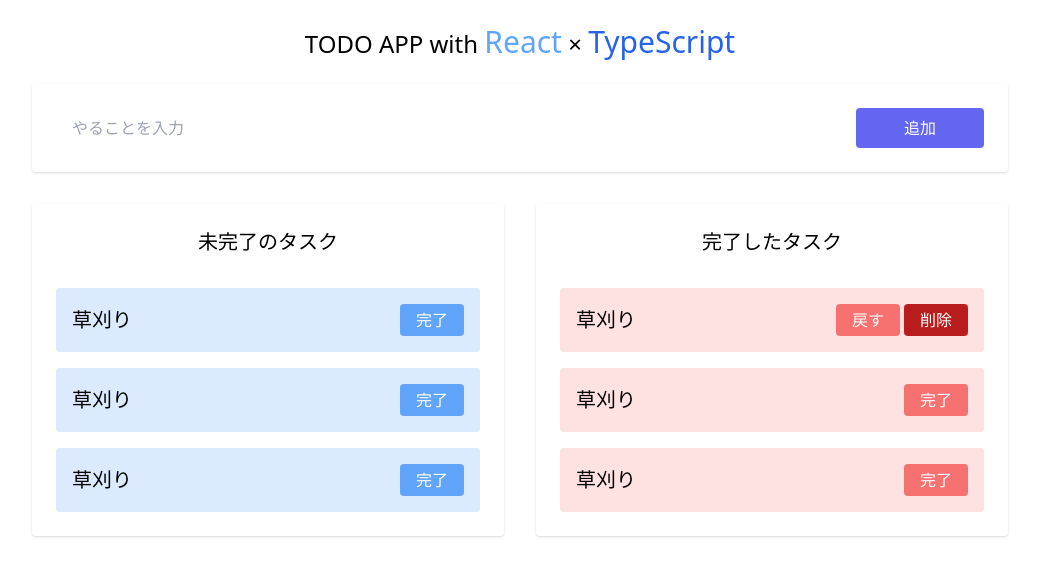
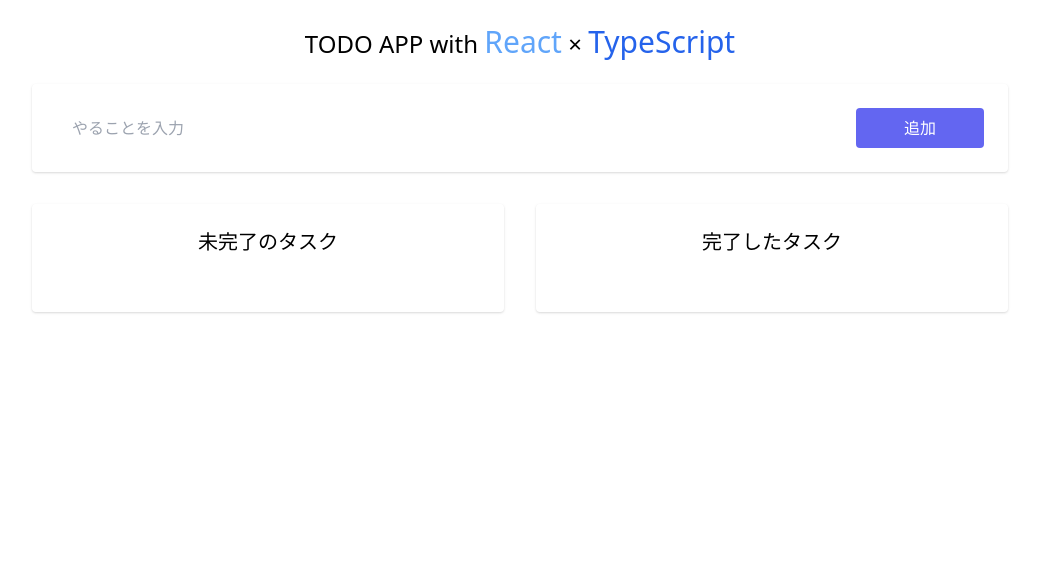
Before and after one commit to ryomiz/todo_react, a React (Create React App) app: page / in a window 1280 px wide. Shown: the top 576 px of the page, without its empty margins (120-1159 px from the left). Built offline with nearby package versions, Linux system fonts and the light colour scheme.

Commit message:
[追加]Recoilの追加 && リファクタリング

```diff
--- a/package.json
+++ b/package.json
@@ -16,6 +16,7 @@
     "react": "^17.0.2",
     "react-dom": "^17.0.2",
     "react-scripts": "4.0.3",
+    "recoil": "^0.4.1",
     "tailwindcss": "npm:@tailwindcss/postcss7-compat",
     "typescript": "^4.4.3",
     "web-vitals": "^1.0.1"
@@ -25,7 +26,8 @@
     "build": "craco build",
     "test": "craco test",
     "eject": "react-scripts eject",
-    "lint": "eslint src/**/*.tsx"
+    "lint": "eslint src/**/*.ts{,x}",
+    "lint:fix": "eslint src/**/*.ts{,x} --fix"
   },
   "eslintConfig": {
     "extends": [
@@ -50,6 +52,7 @@
     "@typescript-eslint/parser": "^4.32.0",
     "eslint-config-airbnb": "^18.2.1",
     "eslint-config-prettier": "^8.3.0",
+    "eslint-import-resolver-typescript": "^2.5.0",
     "eslint-plugin-import": "^2.24.2",
     "eslint-plugin-jsx-a11y": "^6.4.1",
     "eslint-plugin-react": "^7.21.5"
--- a/src/App.tsx
+++ b/src/App.tsx
@@ -1,95 +1,21 @@
+import { VFC } from 'react'
+import { RecoilRoot } from 'recoil'
 import { Headline } from './components/Headline'
+import { TodoForm } from './components/TodoForm'
+import { UncompletedTasksList } from './components/UncompletedTasksList'
+import { CompletedTasksList } from './components/CompletedTasksList'
 
-export const App = () => {
+export const App: VFC = () => {
   return (
-    <div className="container w-full max-w-screen-lg mx-auto p-6 flex flex-col">
-      <Headline />
-      <form className="p-6 mb-8 flex gap-4 rounded shadow">
-        <input
-          type="text"
-          placeholder="やることを入力"
-          className="flex-1 rounded px-4 py-2"
-        />
-        <input
-          type="submit"
-          value="追加"
-          className="rounded bg-indigo-500 text-white px-12 py-2"
-        />
-      </form>
-      <div className="flex gap-8 justify-center">
-        <div className="flex-1 p-6 rounded shadow">
-          <h2 className="mb-8 text-center text-xl">未完了のタスク</h2>
-          <div className="flex flex-col gap-4">
-            <div className="flex items-center justify-between p-4 bg-blue-100 rounded">
-              <span className="text-xl">草刈り</span>
-              <button
-                type="button"
-                className="bg-blue-400 text-white px-4 py-1 rounded"
-              >
-                完了
-              </button>
-            </div>
-            <div className="flex items-center justify-between p-4 bg-blue-100 rounded">
-              <span className="text-xl">草刈り</span>
-              <button
-                type="button"
-                className="bg-blue-400 text-white px-4 py-1 rounded"
-              >
-                完了
-              </button>
-            </div>
-            <div className="flex items-center justify-between p-4 bg-blue-100 rounded">
-              <span className="text-xl">草刈り</span>
-              <button
-                type="button"
-                className="bg-blue-400 text-white px-4 py-1 rounded"
-              >
-                完了
-              </button>
-            </div>
-          </div>
-        </div>
-        <div className="flex-1 p-6 rounded shadow">
-          <h2 className="mb-8 text-center text-xl">完了したタスク</h2>
-          <div className="flex flex-col gap-4">
-            <div className="flex items-center justify-between p-4 bg-red-100 rounded">
-              <span className="text-xl">草刈り</span>
-              <div className="flex gap-1">
-                <button
-                  type="button"
-                  className="bg-red-400 text-white px-4 py-1 rounded"
-                >
-                  戻す
-                </button>
-                <button
-                  type="button"
-                  className="bg-red-700 text-white px-4 py-1 rounded"
-                >
-                  削除
-                </button>
-              </div>
-            </div>
-            <div className="flex items-center justify-between p-4 bg-red-100 rounded">
-              <span className="text-xl">草刈り</span>
-              <button
-                type="button"
-                className="bg-red-400 text-white px-4 py-1 rounded"
-              >
-                完了
-              </button>
-            </div>
-            <div className="flex items-center justify-between p-4 bg-red-100 rounded">
-              <span className="text-xl">草刈り</span>
-              <button
-                type="button"
-                className="bg-red-400 text-white px-4 py-1 rounded"
-              >
-                完了
-              </button>
-            </div>
-          </div>
+    <RecoilRoot>
+      <div className="container w-full max-w-screen-lg mx-auto p-6 flex flex-col">
+        <Headline />
+        <TodoForm />
+        <div className="flex gap-8 justify-center items-start">
+          <UncompletedTasksList />
+          <CompletedTasksList />
         </div>
       </div>
-    </div>
+    </RecoilRoot>
   )
 }
--- /dev/null
+++ b/src/components/CompletedTasksList.tsx
@@ -0,0 +1,18 @@
+import { VFC } from 'react'
+import { useRecoilValue } from 'recoil'
+
+import { CompletedTodo } from 'src/components/CompletedTodo'
+import { completedTasks } from 'src/stores/stores'
+
+export const CompletedTasksList: VFC = () => {
+  const todo = useRecoilValue(completedTasks)
+
+  return (
+    <div className="flex-1 p-6 rounded shadow">
+      <h2 className="mb-8 text-center text-xl">完了したタスク</h2>
+      <div className="flex flex-col gap-4">
+        {todo.map((td: string) => td && <CompletedTodo todo={td} />)}
+      </div>
+    </div>
+  )
+}
--- /dev/null
+++ b/src/components/CompletedTodo.tsx
@@ -0,0 +1,28 @@
+import { VFC } from 'react'
+
+type Props = {
+  todo: string
+}
+
+export const CompletedTodo: VFC<Props> = (props) => {
+  const { todo } = props
+  return (
+    <div className="flex items-center justify-between p-4 bg-red-100 rounded">
+      <span className="text-xl">{todo}</span>
+      <div className="flex gap-1">
+        <button
+          type="button"
+          className="bg-red-400 text-white px-4 py-1 rounded"
+        >
+          戻す
+        </button>
+        <button
+          type="button"
+          className="bg-red-700 text-white px-4 py-1 rounded"
+        >
+          削除
+        </button>
+      </div>
+    </div>
+  )
+}
--- /dev/null
+++ b/src/components/TodoForm.tsx
@@ -0,0 +1,35 @@
+import { useState, VFC } from 'react'
+import { useRecoilState } from 'recoil'
+
+import type { ChangeEvent } from 'react'
+
+import { uncompletedTasks } from 'src/stores/stores'
+
+export const TodoForm: VFC = () => {
+  const [todo, setTodo] = useRecoilState(uncompletedTasks)
+  const [value, setValue] = useState<string>('')
+  const addTodo = (): void => {
+    const newTodo = [...todo, value]
+    setTodo(newTodo)
+  }
+
+  return (
+    <form className="p-6 mb-8 flex gap-4 rounded shadow">
+      <input
+        type="text"
+        value={value}
+        placeholder="やることを入力"
+        className="flex-1 rounded px-4 py-2"
+        onChange={(e: ChangeEvent<HTMLInputElement>): void =>
+          setValue(e.target.value)
+        }
+      />
+      <input
+        type="button"
+        value="追加"
+        className="rounded bg-indigo-500 text-white px-12 py-2 cursor-pointer hover:bg-indigo-700"
+        onClick={addTodo}
+      />
+    </form>
+  )
+}
--- /dev/null
+++ b/src/components/UncompletedTasksList.tsx
@@ -0,0 +1,17 @@
+import { VFC } from 'react'
+import { useRecoilValue } from 'recoil'
+
+import { UncompletedTodo } from 'src/components/UncompletedTodo'
+import { uncompletedTasks } from 'src/stores/stores'
+
+export const UncompletedTasksList: VFC = () => {
+  const todo = useRecoilValue(uncompletedTasks)
+  return (
+    <div className="flex-1 p-6 rounded shadow">
+      <h2 className="mb-8 text-center text-xl">未完了のタスク</h2>
+      <div className="flex flex-col gap-4">
+        {todo.map((td: string) => td && <UncompletedTodo todo={td} />)}
+      </div>
+    </div>
+  )
+}
--- /dev/null
+++ b/src/components/UncompletedTodo.tsx
@@ -0,0 +1,20 @@
+import { VFC } from 'react'
+
+type Props = {
+  todo: string
+}
+
+export const UncompletedTodo: VFC<Props> = (props) => {
+  const { todo } = props
+  return (
+    <div className="flex items-center justify-between p-4 bg-blue-100 rounded">
+      <span className="text-xl">{todo}</span>
+      <button
+        type="button"
+        className="bg-blue-400 text-white px-4 py-1 rounded"
+      >
+        完了
+      </button>
+    </div>
+  )
+}
--- /dev/null
+++ b/src/stores/stores.ts
@@ -0,0 +1,13 @@
+import { atom } from 'recoil'
+
+import type { TodoList } from 'src/types'
+
+export const uncompletedTasks = atom<TodoList>({
+  key: 'uncompletedTasks',
+  default: [''],
+})
+
+export const completedTasks = atom<TodoList>({
+  key: 'completedTasks',
+  default: [''],
+})
--- a/src/types/index.ts
+++ b/src/types/index.ts
@@ -1 +1 @@
-export type Foo = any
+export type TodoList = Array<string>
```
Also changed, not shown: 1 other file (tests, documents, lock files or other folders).
